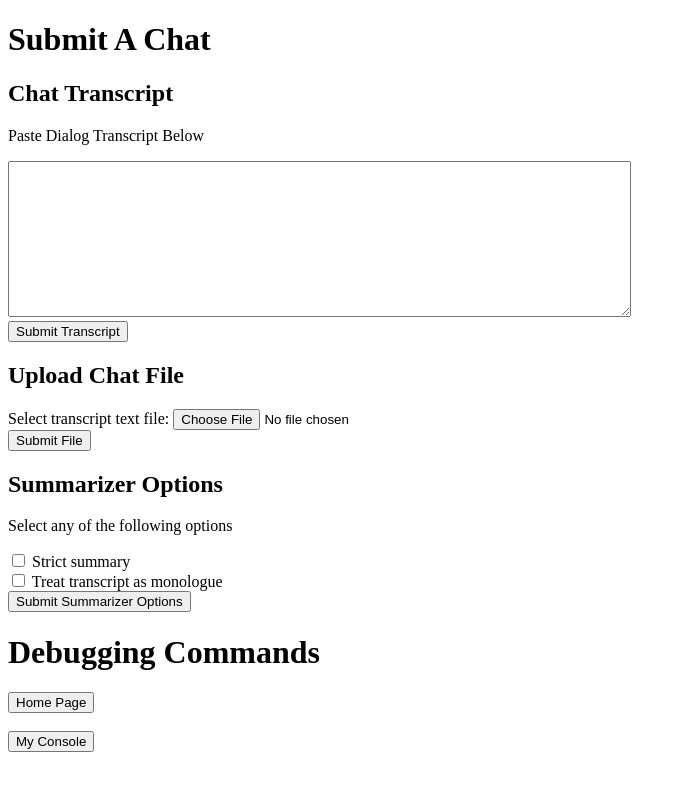
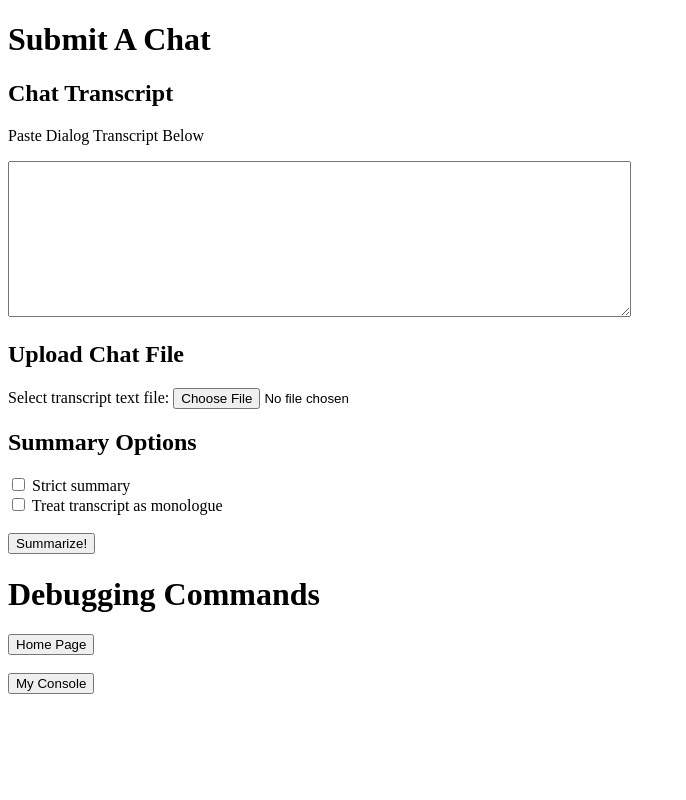
Before and after one commit to iffy-pi/chat-berta, a Flask app: page /submitChat in a window 1280 px wide. Shown: the whole page, without its empty margins (0-686 px from the left). Run offline with Flask 2, Linux system fonts and the light colour scheme.

Commit message:
Combined submission options into one page

```diff
--- a/app.py
+++ b/app.py
@@ -97,28 +97,36 @@ def route_dialog_submitted():
 @app.route('/chatSubmitted', methods=['POST', 'GET'])
 def route_chat_submitted():
     # handles the multiple submission sources as well as the submission options
+    summarizer_options = []
     if request.method == 'POST':
-        if request.args['source'] == 'transcript':
-            # handle chat transcript form
-            # using the name attribute of the text input tag in index.html
-            transcript_text = request.form['dialog_text_box']
+        # parse the summarizer options
+        # get all the summarizer opt keys
+        summarizer_options = list( filter(
+            lambda key: key.startswith('summarizer_opt_'),
+            request.form
+        ))
+        # remove the summarizer opt tag
+        summarizer_options = [ o.replace('summarizer_opt_', '') for o in summarizer_options ]
+
+
+        # check for the transcript file
+        transcript_text = request.form.get('transcript_text')
+        if transcript_text:
+            # handle the transcript text
             return render_template('console.html', content='The text: {}'.format(transcript_text))
 
-        elif request.args['source'] == 'file':
-            # check if the request has the file part
-            if 'file' not in request.files:
-                return render_template('console.html', content='No file provided!')
 
-            res, filename = save_file_from_request(pbfs, request.files['file'], pbfs_file_path='/sample-chat.txt')
+        # check for the file in the request
+        if 'chatfile' in request.files:
+            res, filename = save_file_from_request(pbfs, request.files['chatfile'], pbfs_file_path='/submitted_chat.txt')
 
             if res != 0:
                 return render_template('console.html', content='Something went wrong saving the file!')
 
-            # with open( get_file_path(app, filename), 'r' ) as file:
-            #     cont = str(file.read())
-            return render_template('console.html', content=filename)
-        else:
-            return render_template('console.html', content='{}-{}'.format(request.args, request.mimetype))
+            return render_template('console.html', content=f'Successfully uploaded file to {filename}')
+
+        # nothing was found
+        return render_template('console.html', content='No content was submitted!')
     else:
         return render_template('console.html', content='Invalid, should not get here!')
 
--- a/templates/submit_chat.html
+++ b/templates/submit_chat.html
@@ -7,39 +7,36 @@
 {% block body %}
 <h1>Submit A Chat</h1>
 <div>
+    <form action="/chatSubmitted" method="POST" id="chat_source_form" enctype=multipart/form-data>
+        <!-- Text box information -->
+        <div>
+            <!-- Submit transcript in text box -->
             <h2>Chat Transcript</h2>
-    <!-- form action frame -->
-    <!-- Using source=transcript args to indicate that the submission was a transcript text -->
-    <form action="/dialogSubmitted?source=transcript" method="POST" id="chat_transcript_form">
-        <!-- Text box information -->
-        <p><label for="dialog_text_box">Paste Dialog Transcript Below</label></p>
-        <textarea id="dialog_text_box" name="dialog_text_box" rows="10" cols="75"></textarea>
+            <p><label for="transcript_text_box">Paste Dialog Transcript Below</label></p>
+            <textarea id="transcript_text_box" name="transcript_text" rows="10" cols="75"></textarea>
             <!-- Page break to put submit form on new line -->
             <br>
-        <!-- Submit button -->
-        <input type="submit" value="Submit Transcript">
-    </form>
-
+        </div>
+        <div>
+            <!-- Upload file to chat -->
             <h2>Upload Chat File</h2>
-    <form action="/dialogSubmitted?source=file" method="POST" id="chat_file_form" enctype=multipart/form-data>
             <label for="chatfile">Select transcript text file:</label>
-        <input type="file" id="chatfile" name="file">
+            <input type="file" id="chatfile" name="chatfile">
             <!-- Page break to put submit form on new line -->
             <br>
+        </div>
+        <div>
+            <!-- Upload file to chat -->
+            <h2>Summary Options</h2>
+            {% for opt in opts %}
+            <input type="checkbox" id="summarizer_opt_{{loop.index}}" name="summarizer_opt_{{opt[0]}}" value="{{opt[0]}}">
+            <label for="summarizer_opt_{{loop.index}}">{{ opt[1] }}</label><br>
+            {% endfor %}
+            <!-- Page break to put submit form on new line -->
+            <br>
+        </div>
         <!-- Submit button -->
-        <input type="submit" value="Submit File">
+        <input type="submit" value="Summarize!">
     </form>
-
-    <h2> Summarizer Options </h2>
-    <p>Select any of the following options</p>
-    <form action="/testPage" method="POST" id="summarizer_options_form">
-        {% for opt in opts %}
-        <input type="checkbox" id="options{{loop.index}}" name="{{opt[0]}}" value="{{opt[0]}}">
-        <label for="options{{loop.index}}">{{ opt[1] }}</label><br>
-        {% endfor %}
-        <input type="submit" value="Submit Summarizer Options">
-    </form>
-
-
 </div>
 {% endblock %}
```
Lines whose indentation alone changed are shown as unchanged.
